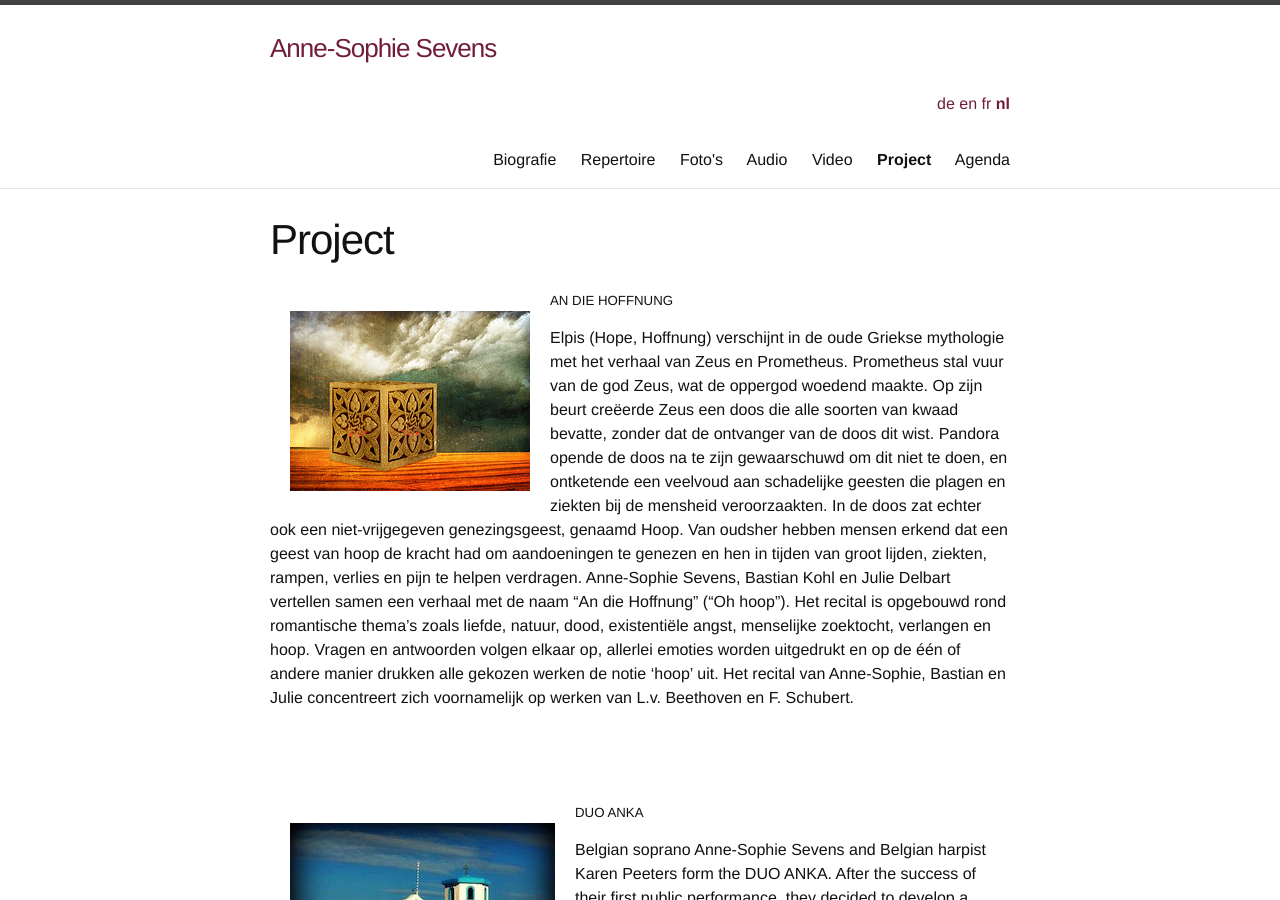
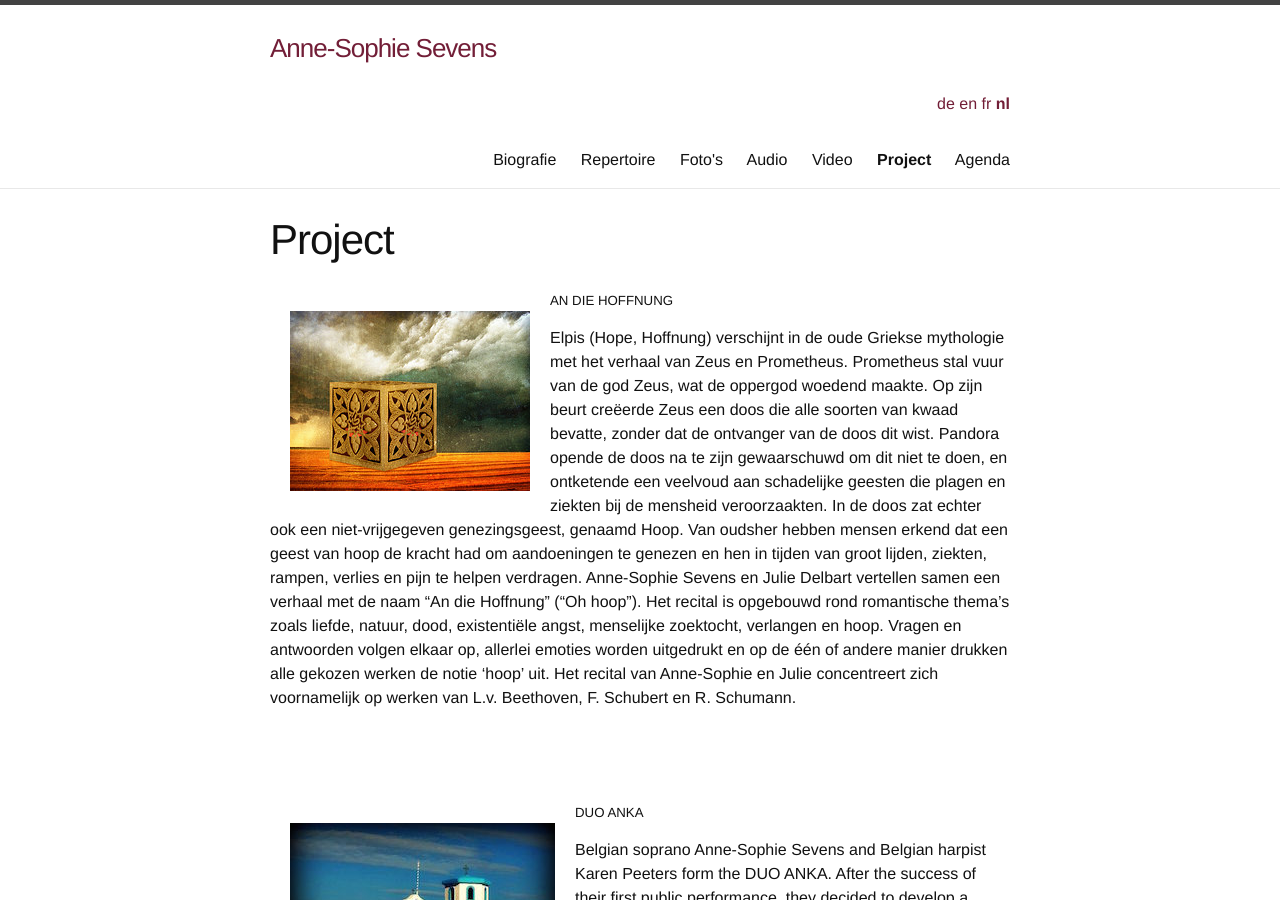
Before and after one commit to annesophie-sevens/annesophie-sevens.github.io, a Jekyll site: the page built from project-nl.md, in a window 1280 px wide and 900 px high. Built offline with Jekyll 4.4.1, drawn with Linux system fonts in a browser that asks for light colours; nearby versions of some CDN libraries.

Commit message:
Update project-nl.md

```diff
--- a/project-nl.md
+++ b/project-nl.md
@@ -11,7 +11,7 @@ ref: project
 ##### AN DIE HOFFNUNG
 
 Elpis (Hope, Hoffnung) verschijnt in de oude Griekse mythologie met het verhaal van Zeus en Prometheus. Prometheus stal vuur van de god Zeus, wat de oppergod woedend maakte. Op zijn beurt creëerde Zeus een doos die alle soorten van kwaad bevatte, zonder dat de ontvanger van de doos dit wist. Pandora opende de doos na te zijn gewaarschuwd om dit niet te doen, en ontketende een veelvoud aan schadelijke geesten die plagen en ziekten bij de mensheid veroorzaakten. In de doos zat echter ook een niet-vrijgegeven genezingsgeest, genaamd Hoop. Van oudsher hebben mensen erkend dat een geest van hoop de kracht had om aandoeningen te genezen en hen in tijden van groot lijden, ziekten, rampen, verlies en pijn te helpen verdragen.
-Anne-Sophie Sevens, Bastian Kohl en Julie Delbart vertellen samen een verhaal met de naam "An die Hoffnung" ("Oh hoop"). Het recital is opgebouwd rond romantische thema's zoals liefde, natuur, dood, existentiële angst, menselijke zoektocht, verlangen en hoop. Vragen en antwoorden volgen elkaar op, allerlei emoties worden uitgedrukt en op de één of andere manier drukken alle gekozen werken de notie ‘hoop’ uit. Het recital van Anne-Sophie, Bastian en Julie concentreert zich voornamelijk op werken van L.v. Beethoven en F. Schubert.
+Anne-Sophie Sevens en Julie Delbart vertellen samen een verhaal met de naam "An die Hoffnung" ("Oh hoop"). Het recital is opgebouwd rond romantische thema's zoals liefde, natuur, dood, existentiële angst, menselijke zoektocht, verlangen en hoop. Vragen en antwoorden volgen elkaar op, allerlei emoties worden uitgedrukt en op de één of andere manier drukken alle gekozen werken de notie ‘hoop’ uit. Het recital van Anne-Sophie en Julie concentreert zich voornamelijk op werken van L.v. Beethoven, F. Schubert en R. Schumann.
 
 &nbsp;
 
```
